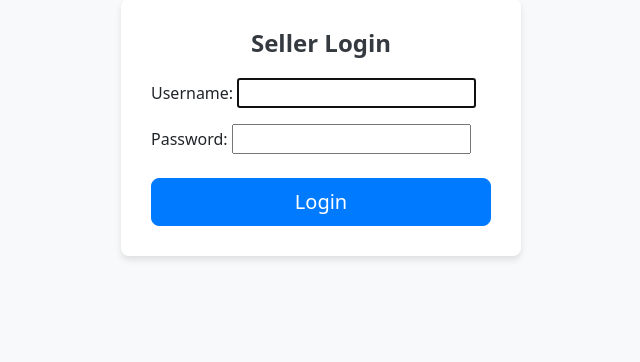
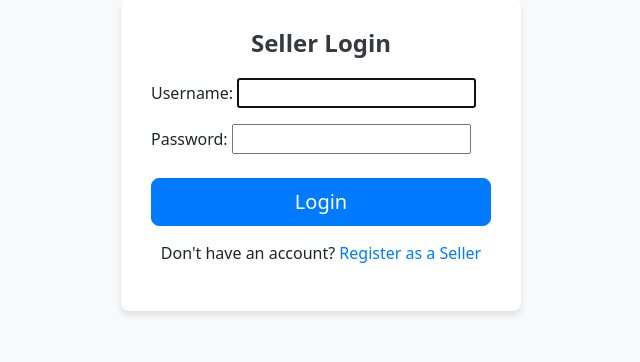
Before and after one commit to coderanantM/Ticket_reselling-platfform, a Django app: page /login/ in a window 1280 px wide. Shown: the part 101-463 px from the top of the page, without its empty margins (319-959 px from the left). Run offline with Django 5.2, Linux system fonts and the light colour scheme.

Commit message:
login.html
created a register link also if the seller is coming first time to list a ticket

```diff
--- a/concert_ticket_reselling/tickets/templates/tickets/login.html
+++ b/concert_ticket_reselling/tickets/templates/tickets/login.html
@@ -34,6 +34,17 @@
             background-color: #0056b3;
             box-shadow: 0 4px 8px rgba(0, 0, 0, 0.2);
         }
+        .register-link {
+            margin-top: 15px;
+            text-align: center;
+        }
+        .register-link a {
+            text-decoration: none;
+            color: #007bff;
+        }
+        .register-link a:hover {
+            text-decoration: underline;
+        }
     </style>
 </head>
 <body>
@@ -47,6 +58,9 @@
                     <button type="submit" class="btn btn-primary btn-lg w-100">Login</button>
                 </div>
             </form>
+            <div class="register-link">
+                <p>Don't have an account? <a href="{% url 'register_seller' %}">Register as a Seller</a></p>
+            </div>
         </div>
     </div>
 
```
